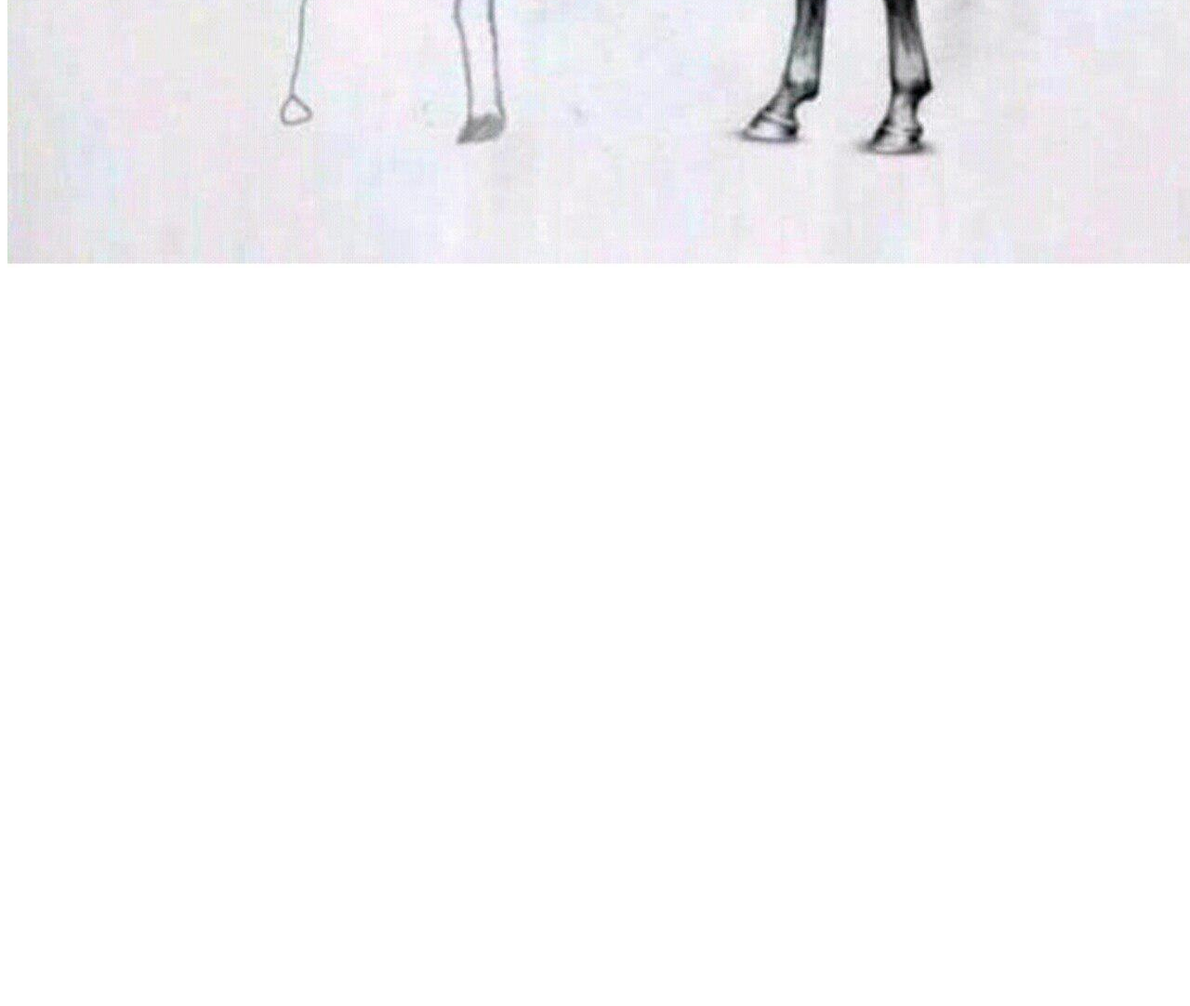
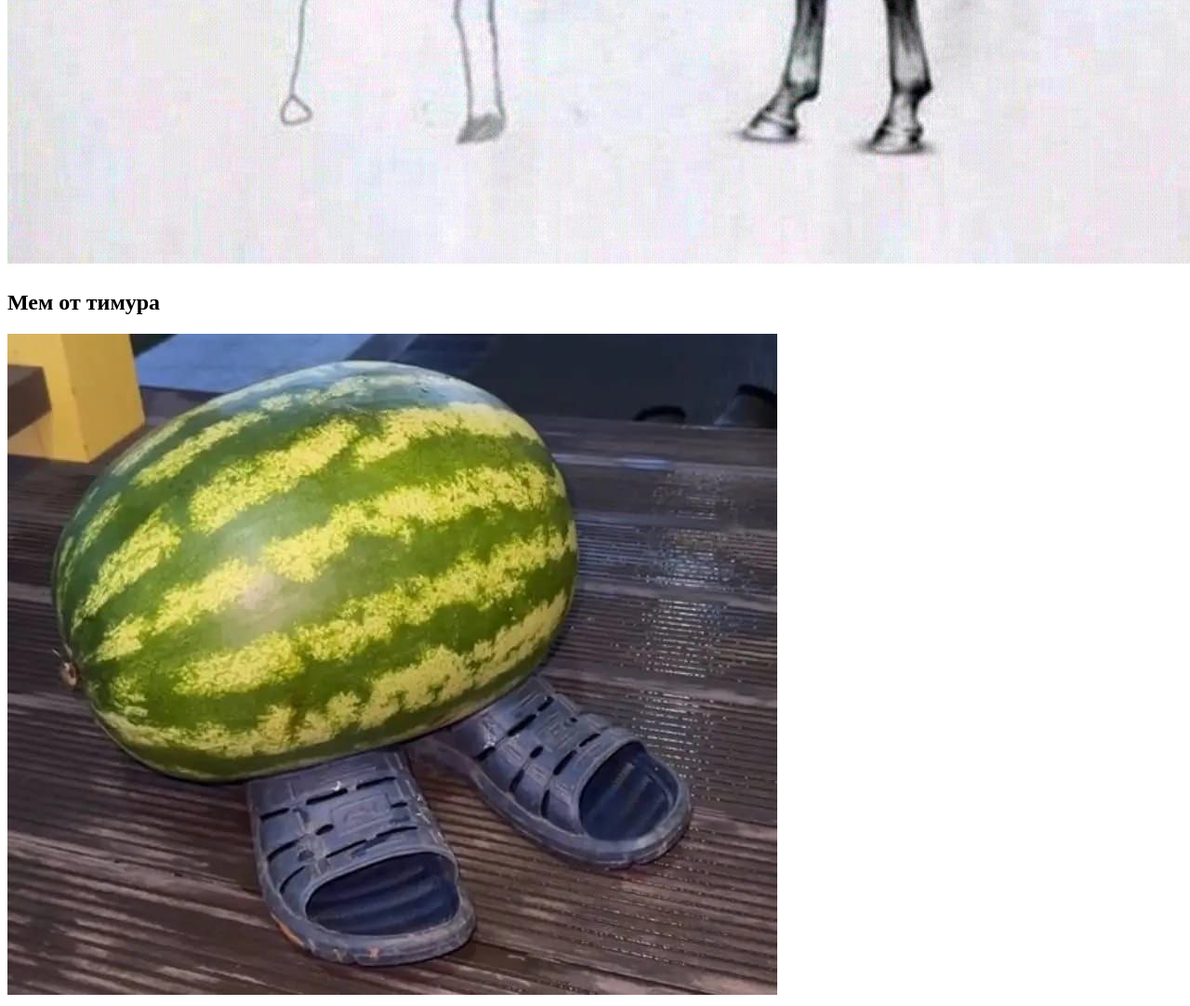
Before and after one commit to s3reg/web__2, a plain HTML site: page index.html in a window 1280 px wide. Shown: the part 875-1957 px from the top of the page at 93% size. Before the commit the page ends 1175 px from the top, so only its background shows below. Drawn offline with Linux system fonts and the light colour scheme.

Commit message:
new meme
new meme

```diff
--- a/index.html
+++ b/index.html
@@ -14,6 +14,10 @@
             <h2>Мем от Даши</h2>
             <img src="web.jpg" alt="Мем от Даши">
         </div>
+        <div class="card">
+            <h2>Мем от тимура</h2>
+            <img src="web2.jpg" alt="Мем от Даши">
+        </div>
     </div>
 </body>
 
```
Also changed, not shown: web2.jpg (added).
